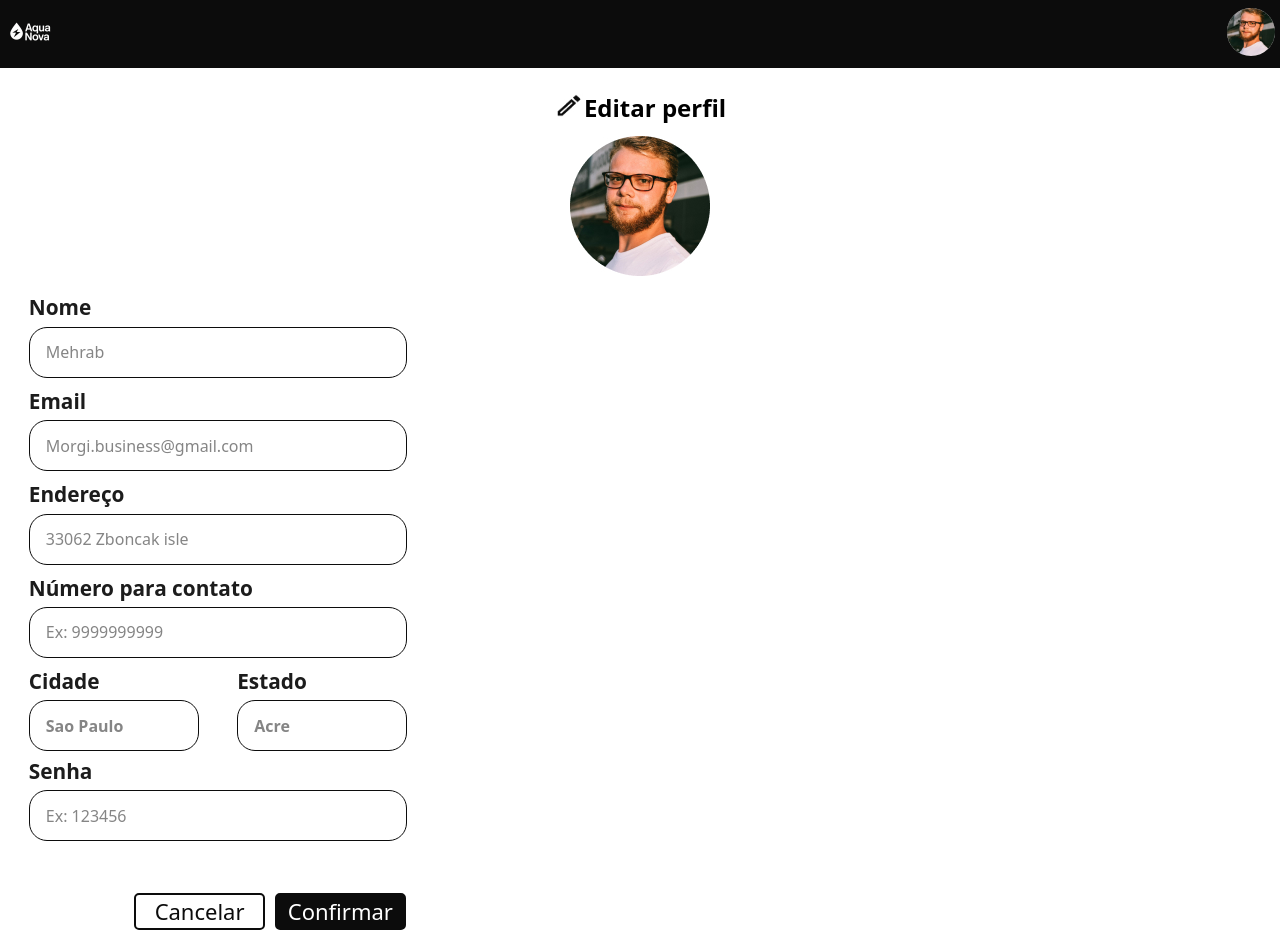
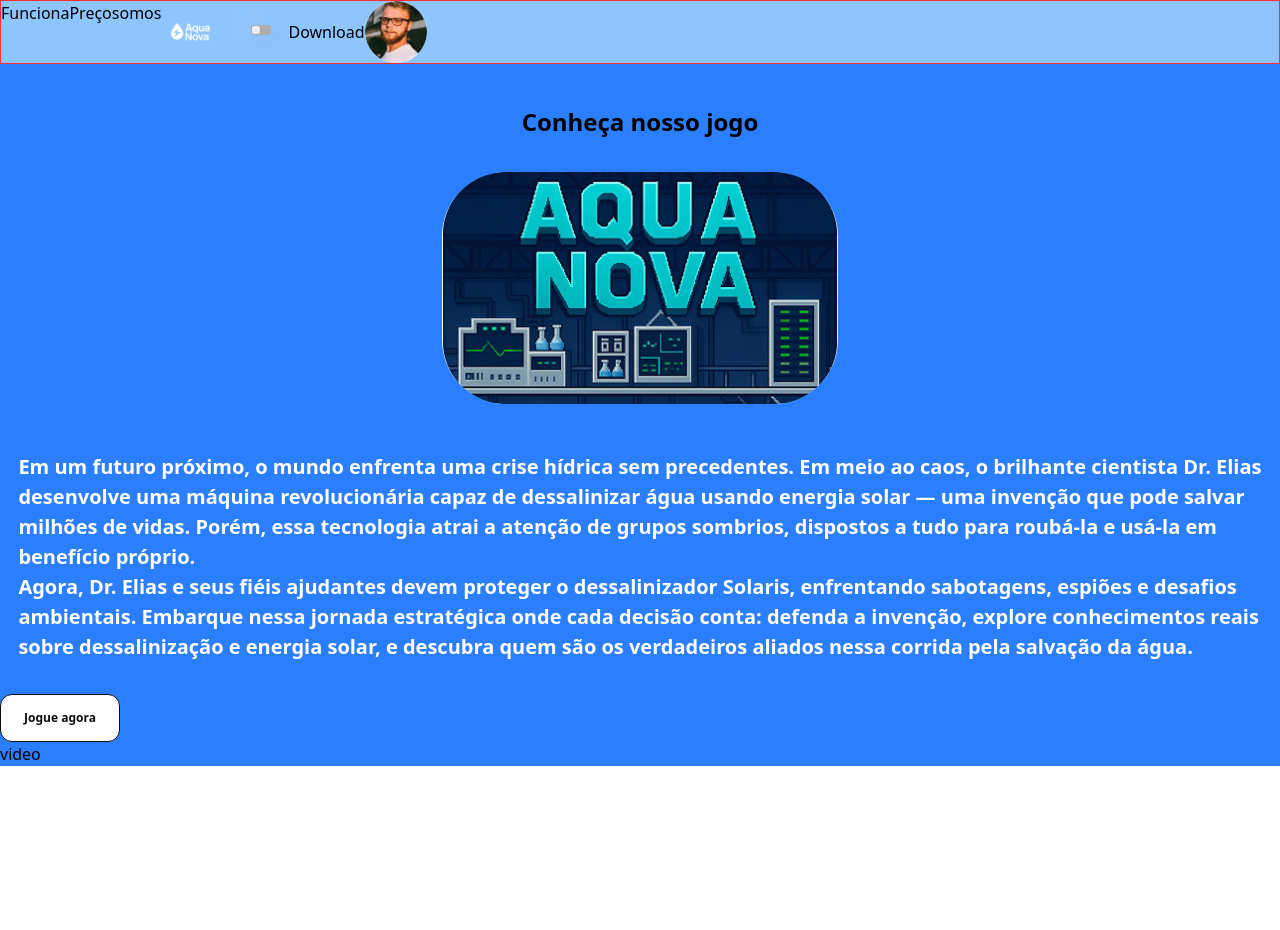
Before and after one commit to TccDessalinizador/AquaNova, a React (Vite) app: page / in a window 1280 px wide. After the commit the page ends 800 px from the top, so only its background shows below. Built offline with nearby package versions, Linux system fonts and the light colour scheme.

Commit message:
primeiro commit da pagina do jogo

```diff
--- a/src/App.jsx
+++ b/src/App.jsx
@@ -2,11 +2,12 @@ import { useState } from 'react'
 import { Login } from './components/login.jsx'
 import { Cadastro } from './components/Cadastro.jsx'
 import { Profile } from './components/Profile.jsx'
+import { Jogo } from './components/Jogo.jsx'
 
 export function App() {
   return (
     <div>
-      <Profile />
+      <Jogo />
     </div>
   )
 }
--- /dev/null
+++ b/src/components/Jogo.jsx
@@ -0,0 +1,90 @@
+import LogoSite from '../assets/LogoAquaNova.png'
+import FotoPerfil from '../assets/FotodePerfil.jpg'
+import JogoImagem from '../assets/jogo.jpg'
+
+export function Jogo() {
+    return (
+        <div class="bg-blue-500 ">
+            <div id="header" class="border border-red-500 flex flex-row h-[4rem] bg-blue-300">
+                <span class="text-[o.5625rem] "> Funciona</span>
+                <span class="text-[o.5625rem] ">Preço</span>
+                <span class="text-[o.5625rem] ">somos</span>
+
+                <img src={LogoSite} alt="" class="flex justify-center"/>
+
+                <svg xmlns="http://www.w3.org/2000/svg" width="65" height="61" viewBox="0 0 65 61" fill="none">
+                <g filter="url(#filter0_ii_2122_534)">
+                    <rect x="28" y="24" width="20" height="10" rx="5" fill="white"/>
+                </g>
+                <g filter="url(#filter1_ddii_2122_534)">
+                    <ellipse cx="32.894" cy="28.9999" rx="3.67725" ry="3.75676" fill="white"/>
+                </g>
+                <defs>
+                    <filter id="filter0_ii_2122_534" x="13" y="9" width="45" height="35" filterUnits="userSpaceOnUse" color-interpolation-filters="sRGB">
+                    <feFlood flood-opacity="0" result="BackgroundImageFix"/>
+                    <feBlend mode="normal" in="SourceGraphic" in2="BackgroundImageFix" result="shape"/>
+                    <feColorMatrix in="SourceAlpha" type="matrix" values="0 0 0 0 0 0 0 0 0 0 0 0 0 0 0 0 0 0 127 0" result="hardAlpha"/>
+                    <feOffset dx="-15" dy="-15"/>
+                    <feGaussianBlur stdDeviation="15"/>
+                    <feComposite in2="hardAlpha" operator="arithmetic" k2="-1" k3="1"/>
+                    <feColorMatrix type="matrix" values="0 0 0 0 1 0 0 0 0 1 0 0 0 0 1 0 0 0 1 0"/>
+                    <feBlend mode="normal" in2="shape" result="effect1_innerShadow_2122_534"/>
+                    <feColorMatrix in="SourceAlpha" type="matrix" values="0 0 0 0 0 0 0 0 0 0 0 0 0 0 0 0 0 0 127 0" result="hardAlpha"/>
+                    <feOffset dx="10" dy="10"/>
+                    <feGaussianBlur stdDeviation="15"/>
+                    <feComposite in2="hardAlpha" operator="arithmetic" k2="-1" k3="1"/>
+                    <feColorMatrix type="matrix" values="0 0 0 0 0 0 0 0 0 0 0 0 0 0 0 0 0 0 0.35 0"/>
+                    <feBlend mode="normal" in2="effect1_innerShadow_2122_534" result="effect2_innerShadow_2122_534"/>
+                    </filter>
+                    <filter id="filter1_ddii_2122_534" x="0.216797" y="-3.75684" width="64.3545" height="64.5137" filterUnits="userSpaceOnUse" color-interpolation-filters="sRGB">
+                    <feFlood flood-opacity="0" result="BackgroundImageFix"/>
+                    <feColorMatrix in="SourceAlpha" type="matrix" values="0 0 0 0 0 0 0 0 0 0 0 0 0 0 0 0 0 0 127 0" result="hardAlpha"/>
+                    <feOffset dx="-4" dy="-4"/>
+                    <feGaussianBlur stdDeviation="12.5"/>
+                    <feComposite in2="hardAlpha" operator="out"/>
+                    <feColorMatrix type="matrix" values="0 0 0 0 1 0 0 0 0 1 0 0 0 0 1 0 0 0 1 0"/>
+                    <feBlend mode="normal" in2="BackgroundImageFix" result="effect1_dropShadow_2122_534"/>
+                    <feColorMatrix in="SourceAlpha" type="matrix" values="0 0 0 0 0 0 0 0 0 0 0 0 0 0 0 0 0 0 127 0" result="hardAlpha"/>
+                    <feOffset dx="3" dy="3"/>
+                    <feGaussianBlur stdDeviation="12.5"/>
+                    <feComposite in2="hardAlpha" operator="out"/>
+                    <feColorMatrix type="matrix" values="0 0 0 0 0 0 0 0 0 0 0 0 0 0 0 0 0 0 0.4 0"/>
+                    <feBlend mode="normal" in2="effect1_dropShadow_2122_534" result="effect2_dropShadow_2122_534"/>
+                    <feBlend mode="normal" in="SourceGraphic" in2="effect2_dropShadow_2122_534" result="shape"/>
+                    <feColorMatrix in="SourceAlpha" type="matrix" values="0 0 0 0 0 0 0 0 0 0 0 0 0 0 0 0 0 0 127 0" result="hardAlpha"/>
+                    <feOffset dx="-6" dy="-6"/>
+                    <feGaussianBlur stdDeviation="10"/>
+                    <feComposite in2="hardAlpha" operator="arithmetic" k2="-1" k3="1"/>
+                    <feColorMatrix type="matrix" values="0 0 0 0 0 0 0 0 0 0 0 0 0 0 0 0 0 0 0.3 0"/>
+                    <feBlend mode="normal" in2="shape" result="effect3_innerShadow_2122_534"/>
+                    <feColorMatrix in="SourceAlpha" type="matrix" values="0 0 0 0 0 0 0 0 0 0 0 0 0 0 0 0 0 0 127 0" result="hardAlpha"/>
+                    <feOffset dx="6" dy="6"/>
+                    <feGaussianBlur stdDeviation="10"/>
+                    <feComposite in2="hardAlpha" operator="arithmetic" k2="-1" k3="1"/>
+                    <feColorMatrix type="matrix" values="0 0 0 0 1 0 0 0 0 1 0 0 0 0 1 0 0 0 0.8 0"/>
+                    <feBlend mode="normal" in2="effect3_innerShadow_2122_534" result="effect4_innerShadow_2122_534"/>
+                    </filter>
+                </defs>
+                </svg>
+
+                <button>Download</button>
+                <img src={FotoPerfil} alt="" class="rounded-[100%]"/>
+            </div>
+
+            <div id="pagina" class="w-[100%]">
+                <h1 class="mt-[2.5rem] mb-[2rem] flex justify-center text-[1.5rem] text-black font-bold text-shadow-[0 4px 4px rgba(0, 0, 0, 0.75)]">Conheça nosso jogo</h1>
+
+                <div id="img" class="flex justify-center w-[100%] mb-[3rem] rounded-[100%]">
+                    <img src={JogoImagem} alt="" class="flex w-[24.8rem] h-[14.5rem] self-center rounded-[4rem]"/>
+                </div>
+
+                <p class="px-[1.15rem] font-bold text-[1.25rem] text-white mb-[2rem]">Em um futuro próximo, o mundo enfrenta uma crise hídrica sem precedentes. Em meio ao caos, o brilhante cientista Dr. Elias desenvolve uma máquina revolucionária capaz de dessalinizar água usando energia solar — uma invenção que pode salvar milhões de vidas. Porém, essa tecnologia atrai a atenção de grupos sombrios, dispostos a tudo para roubá-la e usá-la em benefício próprio. <br />
+                Agora, Dr. Elias e seus fiéis ajudantes devem proteger o dessalinizador Solaris, enfrentando sabotagens, espiões e desafios ambientais. Embarque nessa jornada estratégica onde cada decisão conta: defenda a invenção, explore conhecimentos reais sobre dessalinização e energia solar, e descubra quem são os verdadeiros aliados nessa corrida pela salvação da água.</p>
+
+                <button class="w-[7.5rem] h-[3rem] bg-white border-1 border-[rgba(90, 90, 90, 0.50)] rounded-[0.75rem] text-[0.75rem] text-[#0C0C0C] font-bold ">Jogue agora</button>
+
+                <p>video</p>
+            </div>
+        </div>
+    )
+}
--- a/src/index.css
+++ b/src/index.css
@@ -2,6 +2,7 @@
 
 @theme {
   --font-display: "Istok Web", sans-serif;
+  --text-shadow: 0 4px 4px rgba(0, 0, 0, 0.75)
 }
 
 select {
```
Also changed, not shown: src/assets/jogo.jpg (added).
